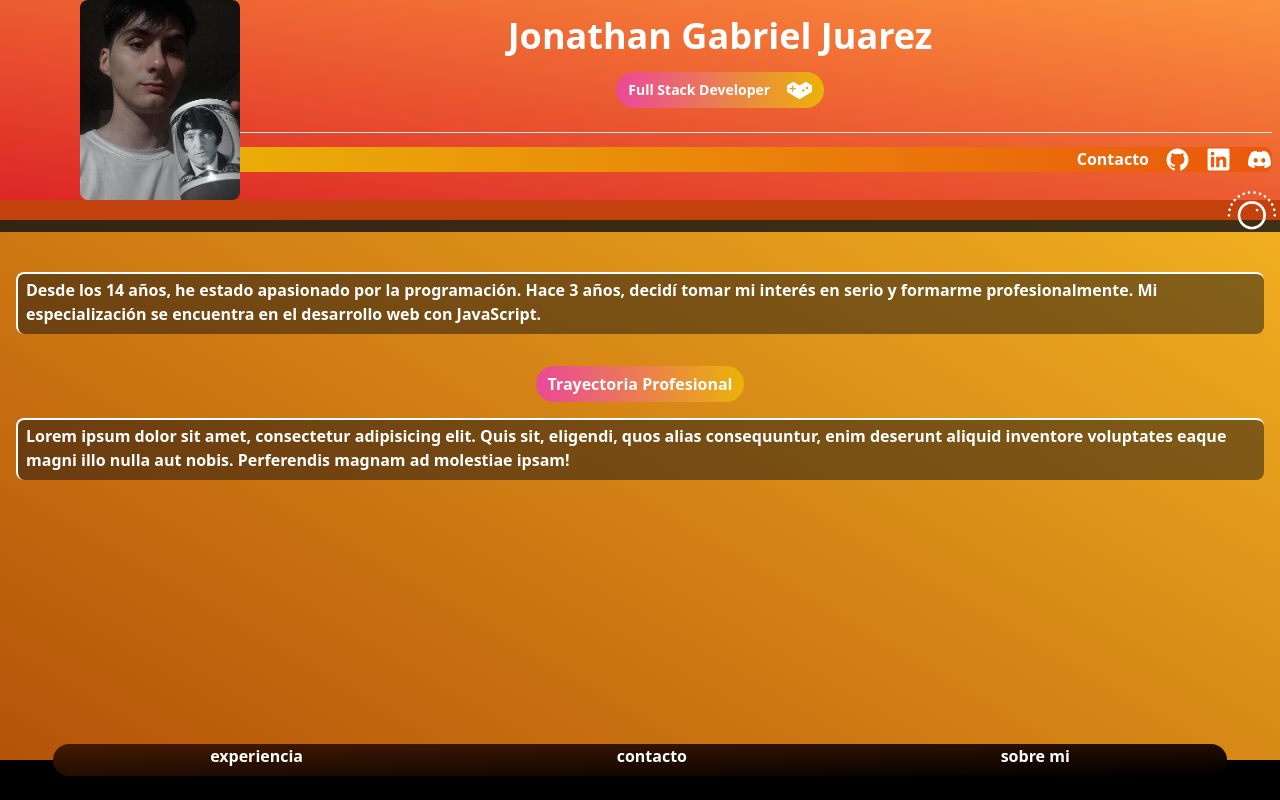
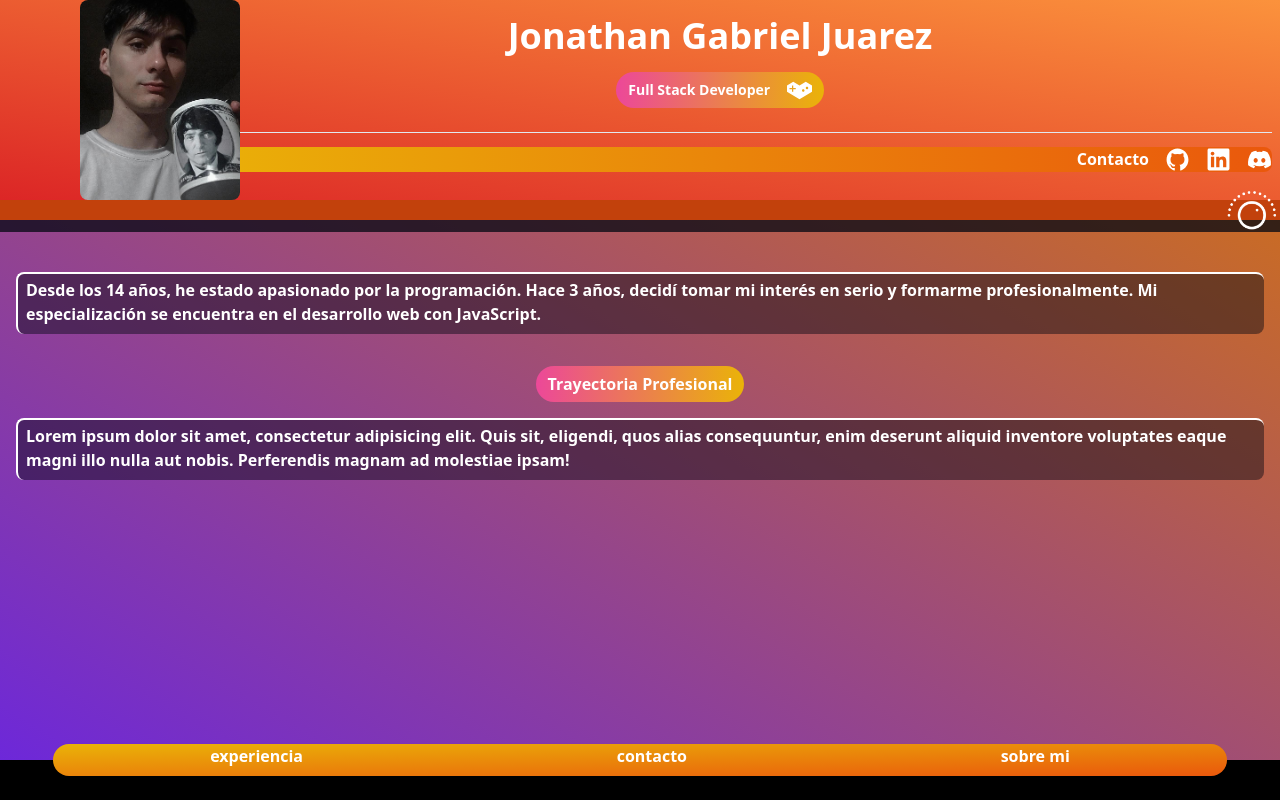
Before and after one commit to zuoki/porfolio2024, a React (Vite) app: page / in a window 1280 px wide. Built offline with nearby package versions, Linux system fonts and the light colour scheme.

Commit message:
porfolio 0.0.9

```diff
--- a/src/App.jsx
+++ b/src/App.jsx
@@ -11,7 +11,7 @@ function App() {
 
 
   return (
-    <div className='bg-gradient-to-bl from-amber-400 to-amber-700'>
+    <div className='bg-gradient-to-bl from-amber-600 to-violet-700'>
       <NavBar/>
       <Me />
       <Table/>
--- a/src/NavBar/NavBar.jsx
+++ b/src/NavBar/NavBar.jsx
@@ -9,7 +9,7 @@ const NavBar = () => {
 
         <div className='flex justify-center'>
 
-            <div className='w-11/12 h-8 bg-gradient-to-br from-amber-950 to-black    rounded-3xl fixed mx-auto flex  justify-around text-white font-semibold font-sans bottom-6 '>
+            <div className='w-11/12 h-8 bg-gradient-to-br from-yellow-500 to-orange-600   rounded-3xl fixed mx-auto flex  justify-around text-white font-semibold font-sans bottom-6 '>
                 <a href="https://github.com/zuoki" target="_blank">
                     experiencia
 
```
